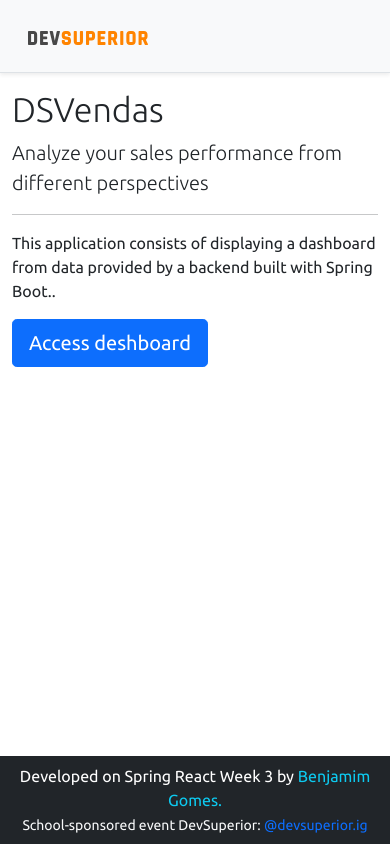
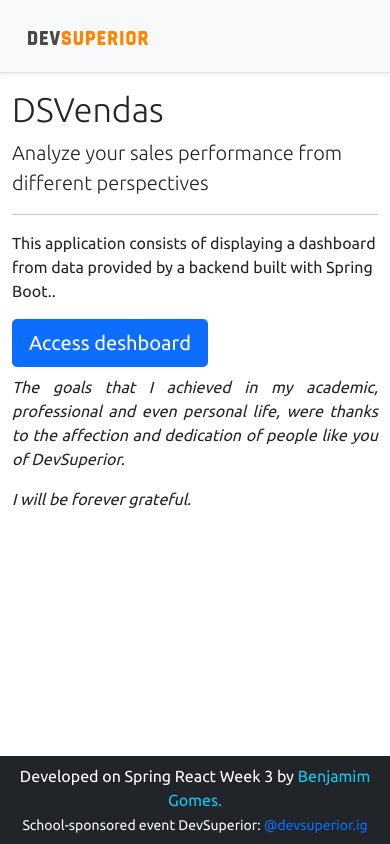
Before and after one commit to bejagomesvg/sds3, a React (Create React App) app in the folder frontend/: page / in a window 390 px wide. Built offline with nearby package versions, Linux system fonts and the light colour scheme.

Commit message:
Pagination, Add congratulation

```diff
--- a/frontend/src/assets/css/styles.css
+++ b/frontend/src/assets/css/styles.css
@@ -31,6 +31,17 @@
     color: var(--color-primary) !important;
 }
 
+.pagination {
+    justify-content: flex-end;
+}
+
+.congratulation {
+    display: inline;
+    width: 30%;
+    float: right;
+    text-align: justify;
+}
+
 tr {
     text-align: center;
 }
@@ -38,3 +49,10 @@
 a {
     text-decoration: none;
 }
+
+@media (max-width: 800px) {
+  .congratulation {
+    padding-top: 20px;
+    width: 100%;
+  }
+}
--- a/frontend/src/components/DataTable/index.tsx
+++ b/frontend/src/components/DataTable/index.tsx
@@ -1,10 +1,13 @@
 import axios from "axios";
+import Pagination from "components/Pagination";
 import { useEffect, useState } from "react";
 import { SalePage } from "types/sale";
 import { formatLocalDate } from "utils/format";
 import { BASE_URL } from "utils/requests";
 
 const DataTable = () => {
+
+  const [activePage, setActivePage] = useState(0);
 
   const [page, setPage] = useState<SalePage>({
     first: true,
@@ -14,16 +17,26 @@
     totalPages: 0
   });
 
-  useEffect( () => {
+  useEffect(() => {
 
-    axios.get(`${BASE_URL}/sales?page=0&size=20&sort=date,desc`)
+    axios.get(`${BASE_URL}/sales?page=${activePage}&size=20&sort=date,desc`)
       .then(response => {
         setPage(response.data);
       });
 
-  }, []);
+  }, [activePage]);
+
+  const changePage = (index: number) => {
+
+    setActivePage(index);
+
+  }
 
   return (
+    <>
+
+      <Pagination page= {page} onPageChange={changePage}/>
+
       <div className="table-responsive">
         <table className="table table-striped table-sm">
           <thead>
@@ -42,12 +55,13 @@
                 <td>{x.seller.name}</td>
                 <td>{x.visited}</td>
                 <td>{x.deals}</td>
-              <td style={{ textAlign: "right"}}>{x.amount.toFixed(2)}</td>
+                <td style={{ textAlign: "right" }}>{x.amount.toFixed(2)}</td>
               </tr>
             ))}
           </tbody>
         </table>
       </div>
+    </>
   );
 }
 
--- /dev/null
+++ b/frontend/src/components/Pagination/index.tsx
@@ -0,0 +1,28 @@
+import { SalePage } from "types/sale"
+
+type Props = {
+  page: SalePage;
+  onPageChange: Function;
+}
+
+const Pagination = ({ page, onPageChange }: Props) => {
+
+  return (
+
+    <ul className="pagination">
+      <li className={`page-item ${page.first ? 'disabled' : ''}`}>
+        <button className="page-link" onClick={() => onPageChange(page.number - 1)}>&larr;</button>
+      </li>
+      <li className="page-item disabled">
+        <span className="page-link">{page.number + 1} to {page.totalPages}</span>
+      </li>
+      <li className={`page-item ${page.last ? 'disabled' : ''}`}>
+        <button className="page-link" onClick={() => onPageChange(page.number + 1)}>&rarr;</button>
+      </li>
+    </ul>
+
+  )
+
+}
+
+export default Pagination
--- a/frontend/src/pages/Homes/index.tsx
+++ b/frontend/src/pages/Homes/index.tsx
@@ -17,8 +17,11 @@
           <Link className="btn btn-primary btn-lg" to="/dashboard">
             Access deshboard
           </Link>
-
         </div>
+        <div className="congratulation fst-italic py-2">
+          <p>The goals that I achieved in my academic, professional and even personal life, were thanks to the affection and dedication of people like you of DevSuperior.</p>
+          <p>I will be forever grateful.</p>
+          </div>
       </div>
       <Footer />
     </>
```
Lines whose indentation alone changed are shown as unchanged.
